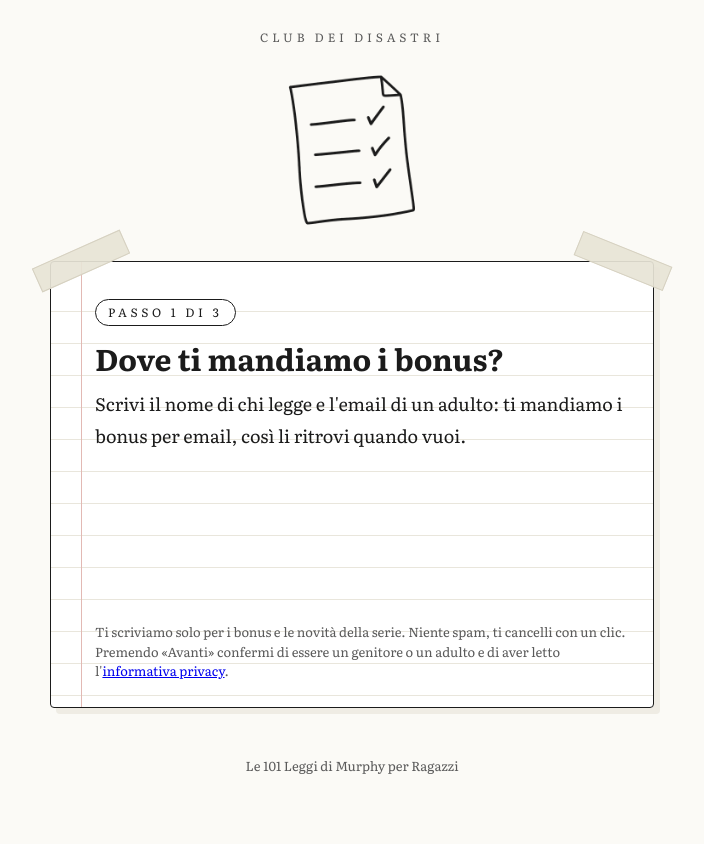
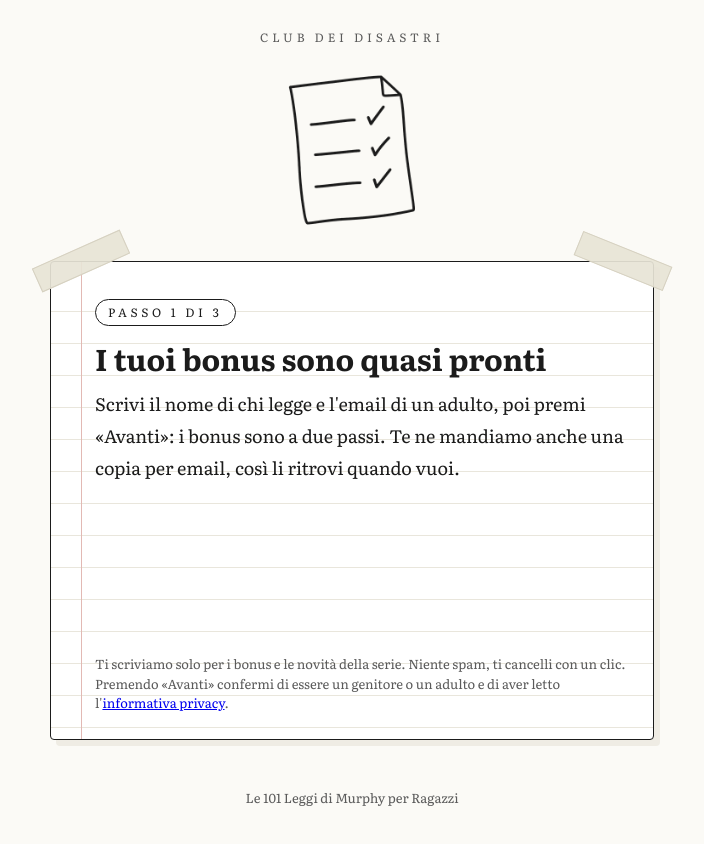
Before and after one commit to chiarabonetti/chiarabonetti.github.io, a plain HTML site: page email.html in a window 1280 px wide. Shown: the whole page, without its empty margins (288-992 px from the left). Drawn offline with Linux system fonts and the light colour scheme.

Commit message:
Add files via upload

```diff
--- a/email.html
+++ b/email.html
@@ -16,8 +16,8 @@
   <div class="foglio-quaderno">
     <span class="scotch sx"></span><span class="scotch dx"></span>
     <span class="num-passo">Passo 1 di 3</span>
-    <h1>Dove ti mandiamo i bonus?</h1>
-    <p>Scrivi il nome di chi legge e l'email di un adulto: ti mandiamo i bonus per email, così li ritrovi quando vuoi.</p>
+    <h1>I tuoi bonus sono quasi pronti</h1>
+    <p>Scrivi il nome di chi legge e l'email di un adulto, poi premi «Avanti»: i bonus sono a due passi. Te ne mandiamo anche una copia per email, così li ritrovi quando vuoi.</p>
 
     <div class="modulo-systeme" id="modulo" style="overflow:hidden;position:relative">
       <script id="form-script-tag-25899940" src="https://fil-fattoruso.systeme.io/public/remote/page/45964080d4377762f50e2ffb31f5e18783684cb1.js"></script>
@@ -29,7 +29,7 @@
 </main>
 <script>
 (function(){
-  var box=document.getElementById('modulo'), TAGLIO=54;
+  var box=document.getElementById('modulo'), TAGLIO=90;
   function adatta(){
     var f=box.querySelector('iframe'); if(!f)return;
     var h=f.offsetHeight; if(h>TAGLIO+40){box.style.height=(h-TAGLIO)+'px';}
```
